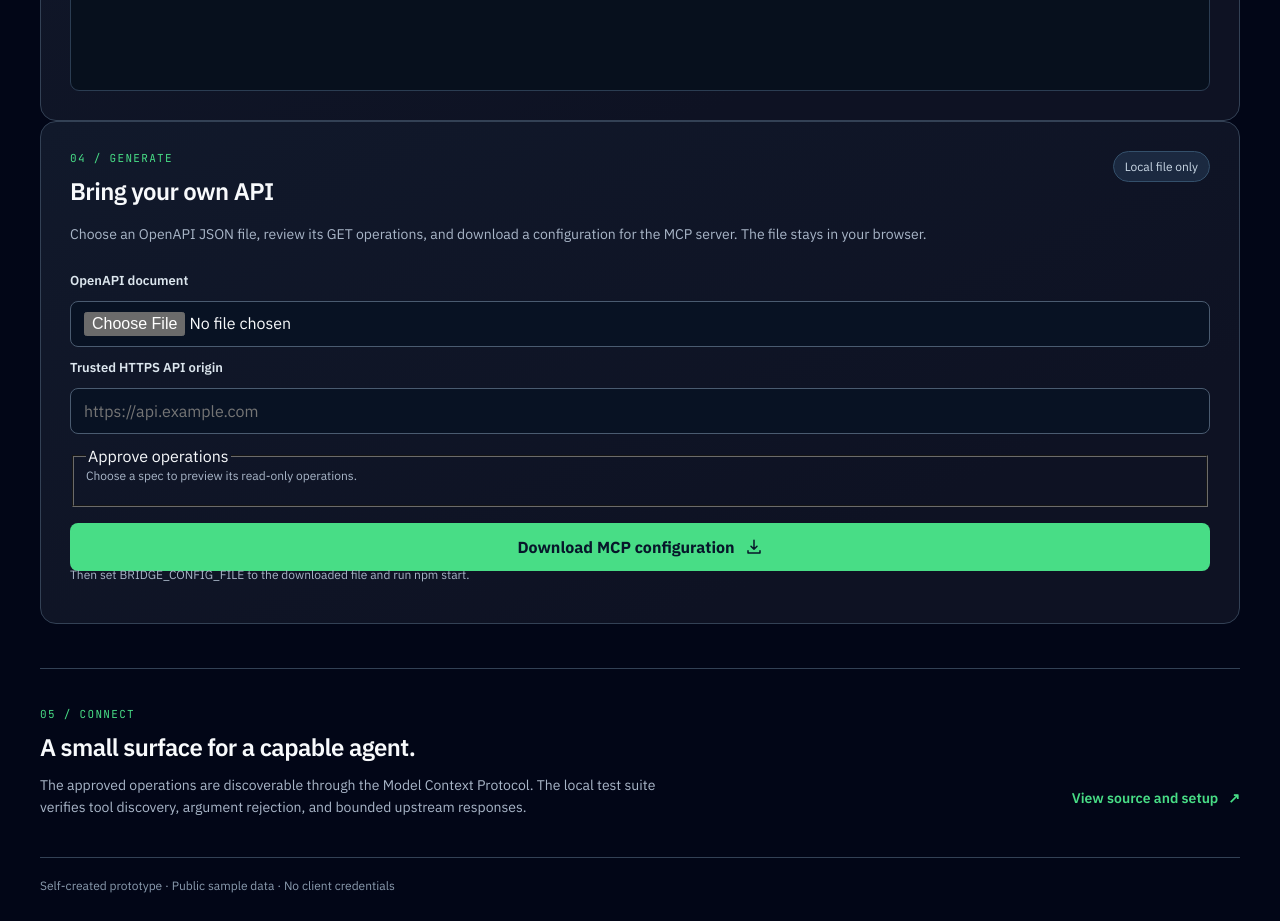
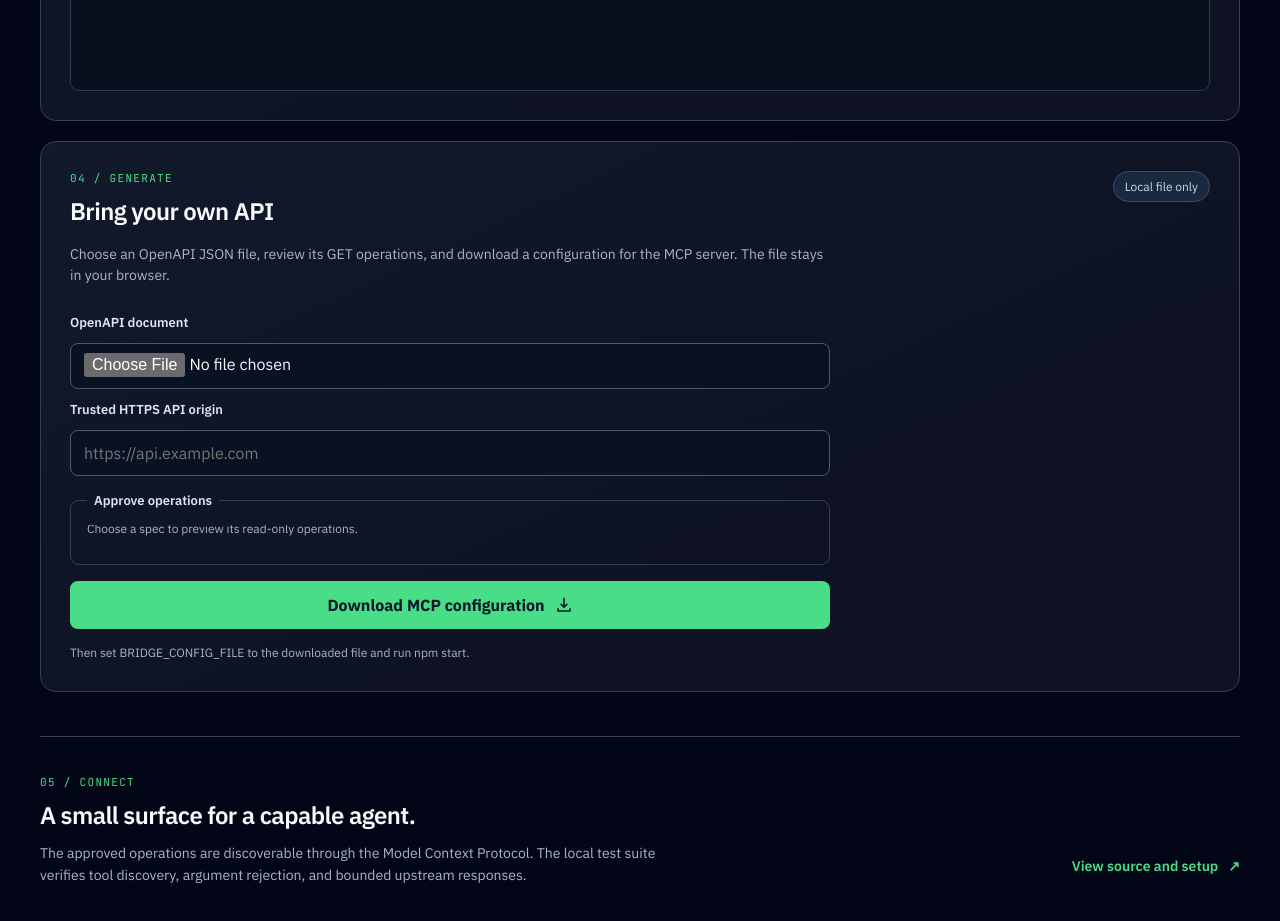
Before and after one commit to shakedrashko/api-bridge-openapi-mcp, a website: page public/index.html in a window 1280 px wide. Shown: the part 1410-2331 px from the top of the page. Drawn offline with Linux system fonts and the light colour scheme; no server answers.

Commit message:
Update public/style.css with OpenAPI configuration generator

```diff
--- a/public/style.css
+++ b/public/style.css
@@ -56,6 +56,17 @@ pre{font:13px/1.6 'JetBrains Mono',Consolas,monospace;color:#c4f2d1;overflow:aut
 .agent-panel form label{grid-column:1/-1;margin-bottom:-8px}
 .agent-panel button{min-width:170px}
 .agent-panel pre{min-height:130px}
+.import-panel{margin-top:20px}
+.import-panel .section-note{max-width:760px;margin-bottom:4px}
+.import-panel form{max-width:760px}
+.import-panel input[type=file]{padding-top:9px}
+.import-panel fieldset{border:1px solid var(--line);border-radius:9px;padding:16px;margin:4px 0 0}
+.import-panel legend{padding:0 7px;color:#dce6ee;font-size:13px;font-weight:600}
+.operation-list{display:grid;gap:9px;max-height:210px;overflow:auto}
+.operation-choice{display:flex;align-items:flex-start;gap:10px;font-weight:400;color:var(--text)}
+.operation-choice input{width:16px;min-height:16px;height:16px;margin:2px 0 0;accent-color:var(--accent);flex:none}
+.operation-choice span{font:12px/1.5 'JetBrains Mono',Consolas,monospace;overflow-wrap:anywhere}
+#import-status{margin:15px 0 0;line-height:1.5}
 .handoff p:last-child{font-size:14px;line-height:1.6;max-width:650px;color:var(--muted);margin:12px 0 0}
 .handoff a{display:inline-flex;align-items:center;gap:10px;color:var(--accent);text-decoration:none;font-size:14px;font-weight:600;white-space:nowrap;padding:12px 0}
 .handoff a:hover{text-decoration:underline}
```
